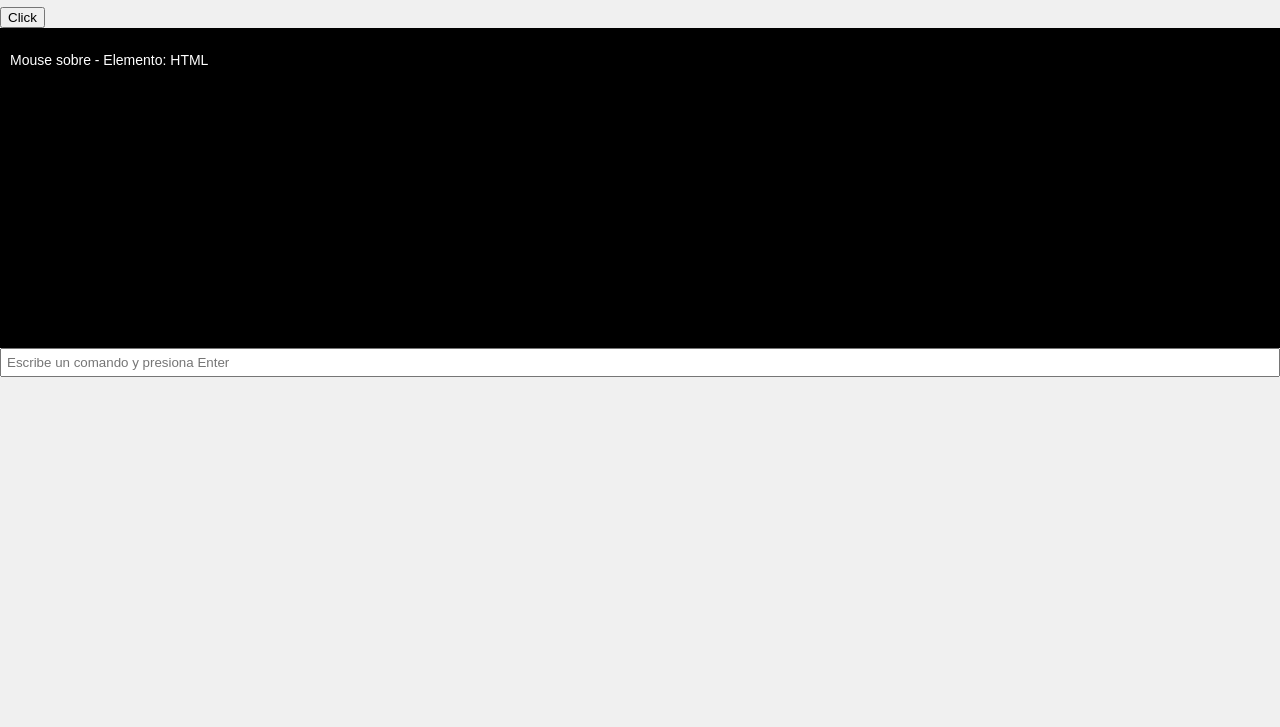
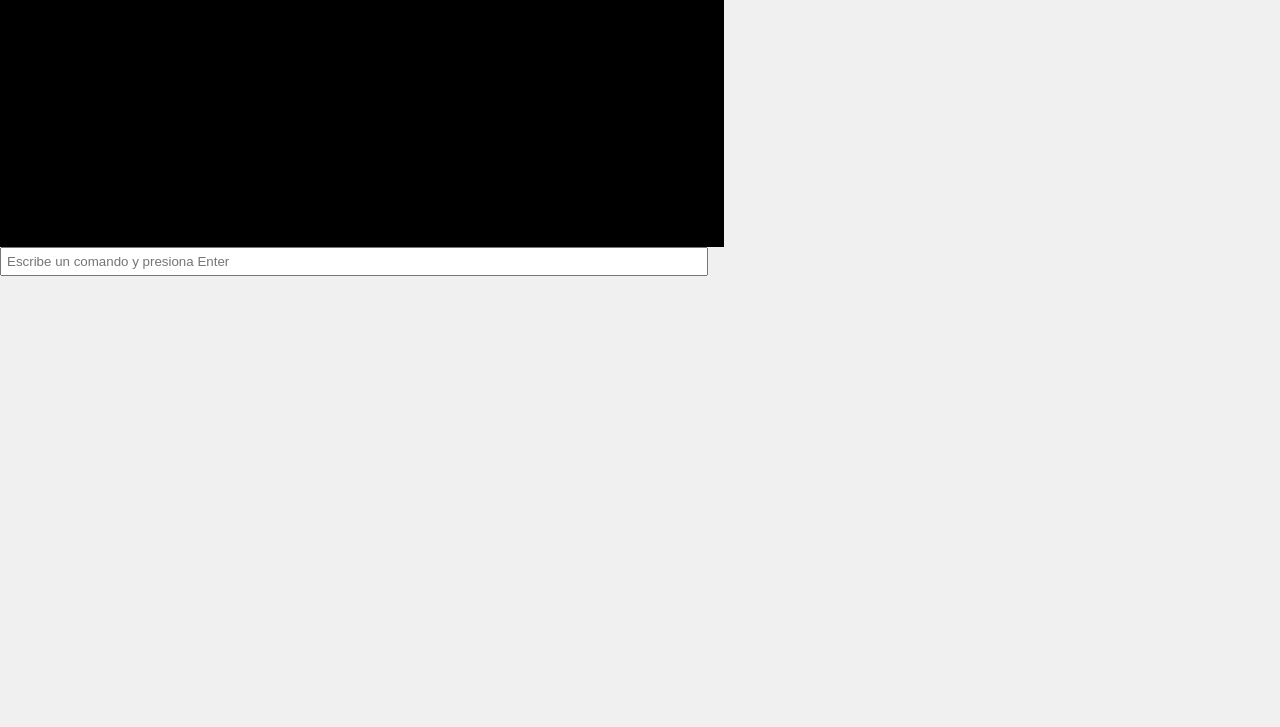
Before and after one commit to Ema-prowler/console.html, a plain HTML site: page index.html in a window 1280 px wide. Shown: the part 73-800 px from the top of the page. Drawn offline with Linux system fonts and the light colour scheme.

Commit message:
agregando mas archivos y mejorando la consola

```diff
--- /dev/null
+++ b/css/reset.css
@@ -0,0 +1,129 @@
+/* http://meyerweb.com/eric/tools/css/reset/
+   v2.0 | 20110126
+   License: none (public domain)
+*/
+
+html,
+body,
+div,
+span,
+applet,
+object,
+iframe,
+h1,
+h2,
+h3,
+h4,
+h5,
+h6,
+p,
+blockquote,
+pre,
+a,
+abbr,
+acronym,
+address,
+big,
+cite,
+code,
+del,
+dfn,
+em,
+img,
+ins,
+kbd,
+q,
+s,
+samp,
+small,
+strike,
+strong,
+sub,
+sup,
+tt,
+var,
+b,
+u,
+i,
+center,
+dl,
+dt,
+dd,
+ol,
+ul,
+li,
+fieldset,
+form,
+label,
+legend,
+table,
+caption,
+tbody,
+tfoot,
+thead,
+tr,
+th,
+td,
+article,
+aside,
+canvas,
+details,
+embed,
+figure,
+figcaption,
+footer,
+header,
+hgroup,
+menu,
+nav,
+output,
+ruby,
+section,
+summary,
+time,
+mark,
+audio,
+video {
+  margin: 0;
+  padding: 0;
+  border: 0;
+  font-size: 100%;
+  font: inherit;
+  vertical-align: baseline;
+}
+/* HTML5 display-role reset for older browsers */
+article,
+aside,
+details,
+figcaption,
+figure,
+footer,
+header,
+hgroup,
+menu,
+nav,
+section {
+  display: block;
+}
+body {
+  line-height: 1;
+}
+ol,
+ul {
+  list-style: none;
+}
+blockquote,
+q {
+  quotes: none;
+}
+blockquote:before,
+blockquote:after,
+q:before,
+q:after {
+  content: "";
+  content: none;
+}
+table {
+  border-collapse: collapse;
+  border-spacing: 0;
+}
--- a/css/style.css
+++ b/css/style.css
@@ -1,5 +1,6 @@
+@import url("https://fonts.googleapis.com/css2?family=Anonymous+Pro:ital,wght@0,400;0,700;1,400;1,700&family=Inter:wght@100..900&display=swap");
+
 body {
-  font-family: Arial, sans-serif;
   margin: 0;
   padding: 0;
   background-color: #f0f0f0;
@@ -7,15 +8,20 @@ body {
 
 .console {
   background-color: rgb(0, 0, 0);
-  color: white;
+  color: rgb(255, 255, 255);
+  padding: 10px;
+  width: 55%;
+  height: 300px;
+  overflow-y: scroll;
+  overflow-x: hidden;
+  scrollbar-width: none; /* Oculta la barra de desplazamiento en Firefox,tambien funciona en chrome */
+  font-family: "Anonymous Pro", monospace;
+  font-weight: 400;
+  font-style: normal;
   font-size: 14px;
-  padding: 10px;
-  width: 100%;
-  height: 300px;
-  overflow-y: auto;
 }
 input {
-  width: 100%;
+  width: 55.3%;
   padding: 5px;
   box-sizing: border-box;
 }
--- a/index.html
+++ b/index.html
@@ -3,14 +3,11 @@
   <head>
     <meta charset="UTF-8" />
     <meta name="viewport" content="width=device-width, initial-scale=1.0" />
+    <link rel="stylesheet" href="css/reset.css" />
     <link rel="stylesheet" href="css/style.css" />
-    <title>Portfolio</title>
+    <title>Console.html</title>
   </head>
   <body>
-    <header>
-      <h1 class="titulo-principal">Ema click</h1>
-      <button>Click</button>
-    </header>
     <div class="console" id="console"></div>
     <input
       type="text"
```
Also changed, not shown: img/Logo Console 2.png (added).
